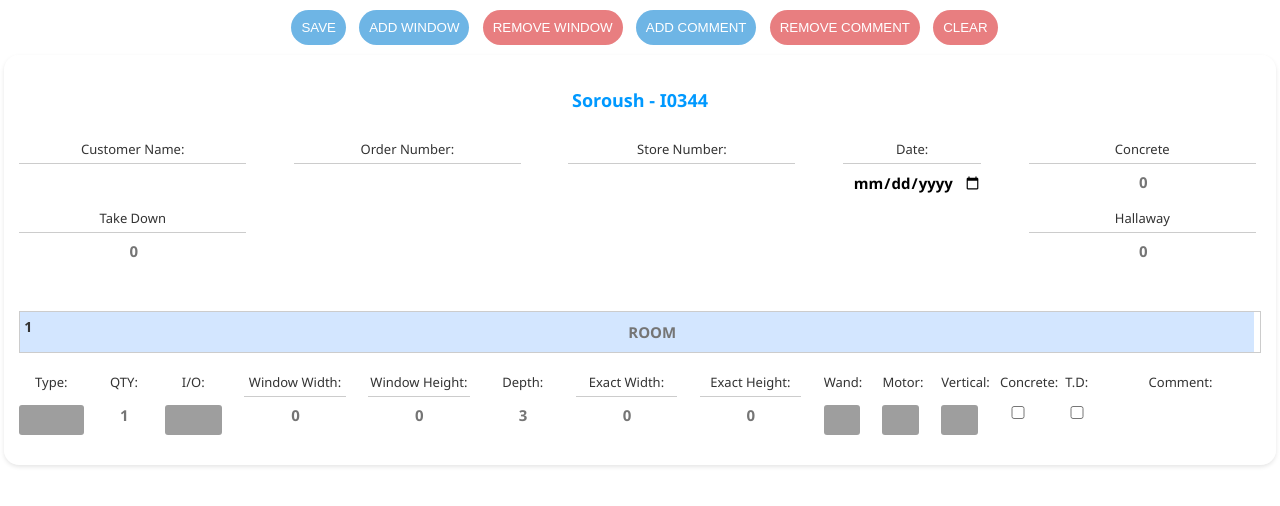
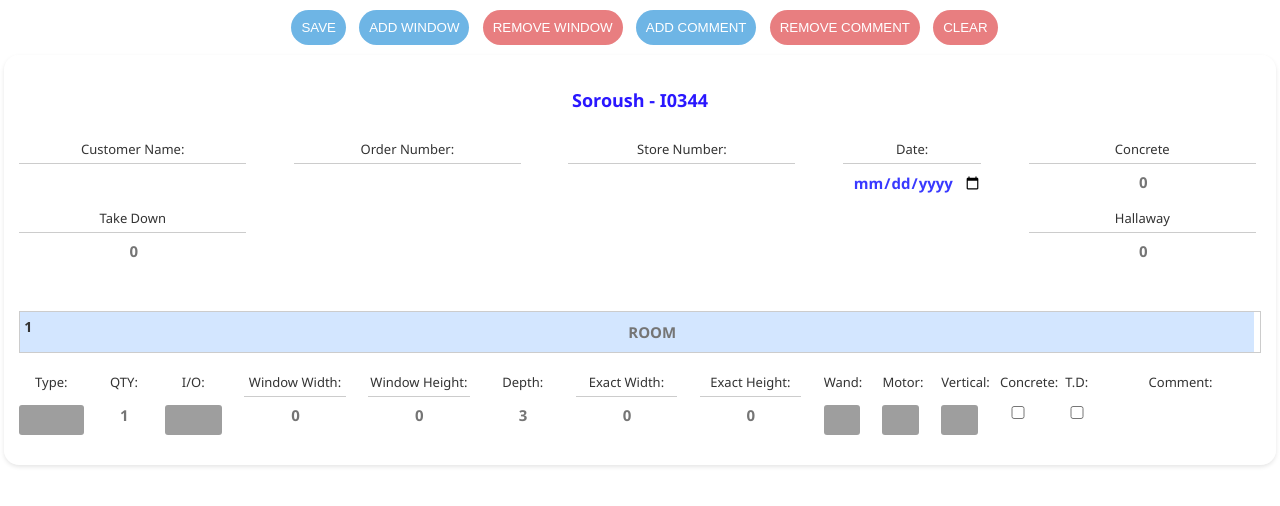
Before and after one commit to sorou5h/measuresoroush, a plain HTML site: page index.html in a window 1280 px wide. Drawn offline with Linux system fonts and the light colour scheme; grey boxes are pictures that could not be loaded.

Commit message:
Update styles.css

```diff
--- a/styles.css
+++ b/styles.css
@@ -11,6 +11,7 @@ form {
                 width: 97%;
                 margin: 10px auto;
                 background-color: rgba(255,255,255,0.7);
+                /* background: linear-gradient(45deg, #ffe0b2, #ffcc80); */
                 padding: 15px;
                 border-radius: 15px;
                 box-shadow: 0 2px 4px rgba(0, 0, 0, 0.1);
@@ -59,7 +60,7 @@ h3 {
                 margin-bottom: 15px;
                 font-size: 18px;
                 /*margin-left: 25px;*/
-    color: #09f;
+                color: rgb(42, 23, 255);
             }
 
             .form-group {
@@ -81,6 +82,7 @@ input, select {
                 padding-bottom: 10px;
                 font-size: 15px;
                 font-weight: bold;
+                color:rgb(57, 57, 255);
             }
 
             /* Style the label elements */
```
Lines whose indentation alone changed are shown as unchanged.
